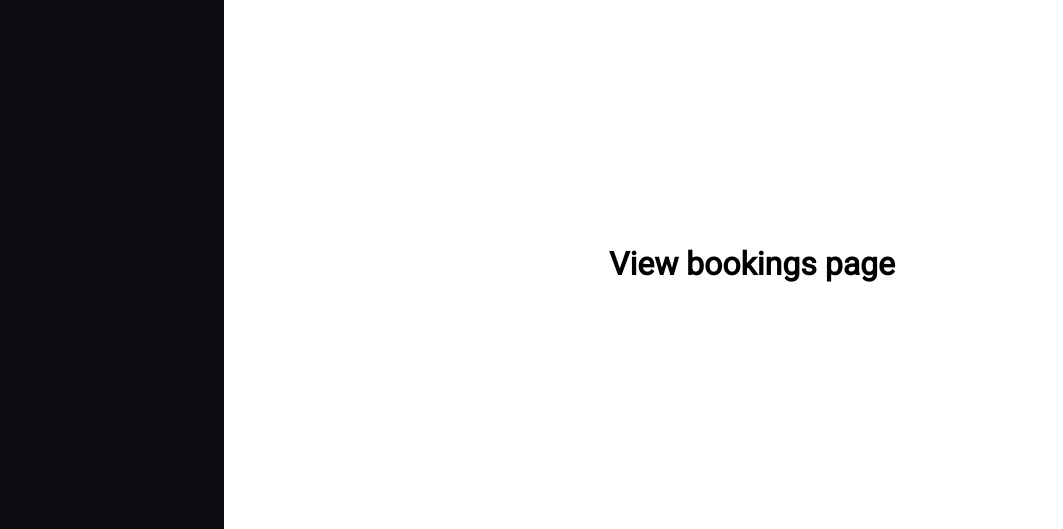
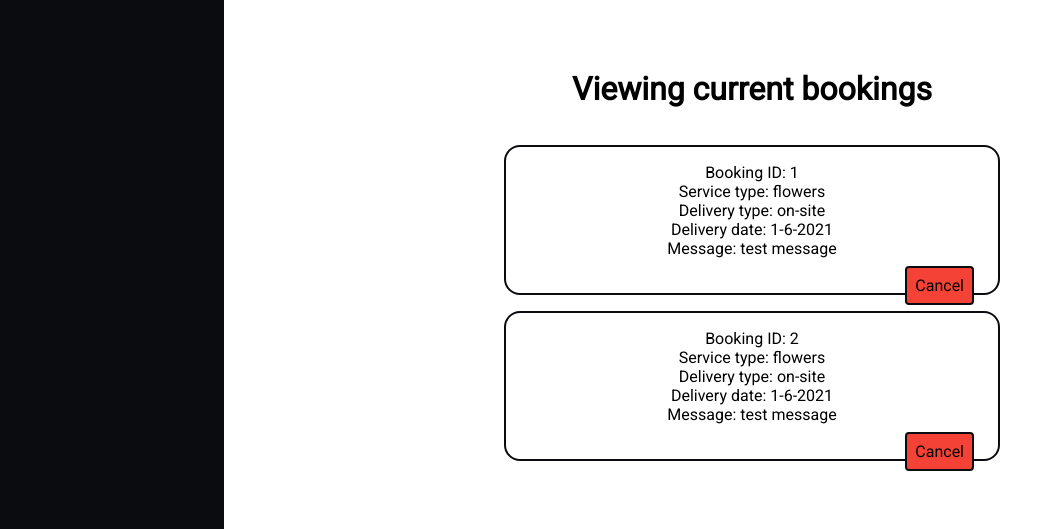
Before and after one commit to SWEN90016-T02-02/voucher_app, a React (Create React App) app: page /viewbookings in a window 1280 px wide. Shown: the part 136-665 px from the top of the page, without its empty margins (0-1063 px from the left). Built offline with nearby package versions, Linux system fonts and the light colour scheme.

Commit message:
Fast user view bookings

```diff
--- a/src/App.js
+++ b/src/App.js
@@ -6,7 +6,7 @@ import Home from './pages';
 import LogIn from './pages/login';
 import Profile from './pages/profile';
 import MakeBooking from './pages/makebooking';
-import ViewBookings from './pages/viewbookings';
+import ViewSingleBookingUser from './pages/viewbookings';
 import Redeem from './pages/redeem';
 import ViewBookingsAdmin from './pages/viewbookingsadmin';
 import ViewSingleBookingAdmin from './pages/viewsinglebookingadmin';
@@ -25,7 +25,7 @@ function App() {
         <Route path='/login' component={LogIn} />
         <Route path='/profile' component={Profile} />
         <Route path='/makebooking' component={MakeBooking} />
-        <Route path='/viewbookings' component={ViewBookings} />
+        <Route path='/viewbookings' component={ViewSingleBookingUser} />
         <Route path='/redeem' component={Redeem} />
         <Route path='/viewbookingsadmin' component={ViewBookingsAdmin} />
         <Route path='/viewsinglebookingadmin' component={ViewSingleBookingAdmin} />
--- a/src/pages/viewbookings.js
+++ b/src/pages/viewbookings.js
@@ -1,11 +1,31 @@
 import React from 'react';
+import './viewsinglebookingadmin.css';
+import { BrowserRouter as Router, Switch, Route, Link } from 'react-router-dom';
 
-const ViewBookings = () => {
-  return (
-    <div class="page">
-      <h1>View bookings page</h1>
-    </div>
-  );
+const ViewSingleBookingUser = (props) => {
+
+  const bookings = [{"booking_id":"1", "service_type":"flowers", "delivery_type":"on-site", "date":"1-6-2021", "message":"test message"},
+                    {"booking_id":"2", "service_type":"flowers", "delivery_type":"on-site", "date":"1-6-2021", "message":"test message"}
+                    ];
+
+  const listBookings = bookings.map((d) =>  <li>
+                                            Booking ID: {d.booking_id} <br/>
+                                            Service type: {d.service_type} <br/>
+                                            Delivery type: {d.delivery_type} <br/>
+                                            Delivery date: {d.date} <br/>
+                                            Message: {d.message} <br/>
+                                            <ul id="nav">
+                                            <li id="reject"> <Link to='/viewbookings/'>Cancel</Link></li>
+                                            </ul>
+                                            <br/>
+                                            </li>);
+
+return (
+<div class="page">
+<h1 >Viewing current bookings</h1>
+<ul id="listBookings">{listBookings}</ul>
+</div>
+);
 };
 
-export default ViewBookings;
+export default ViewSingleBookingUser;
```
